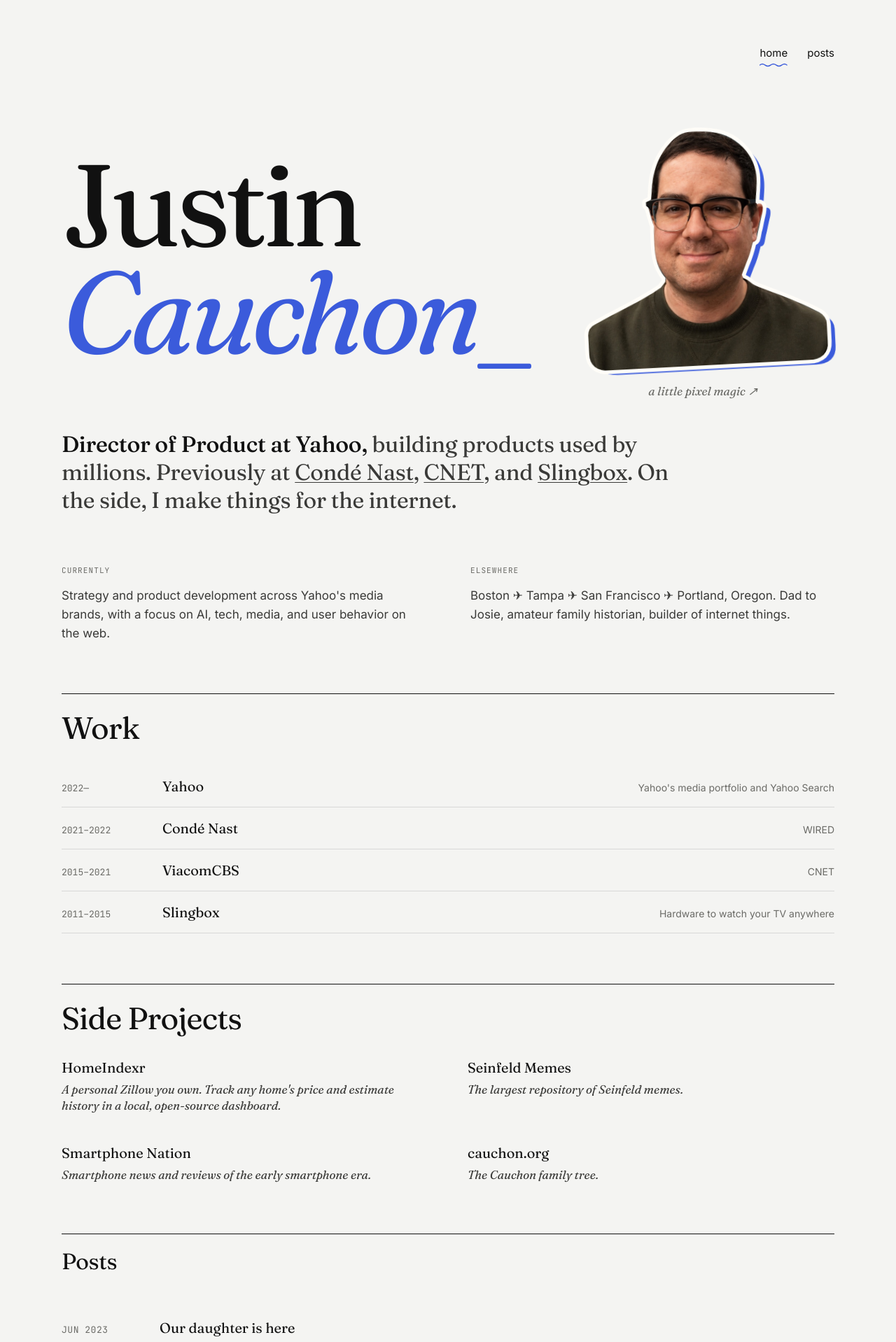
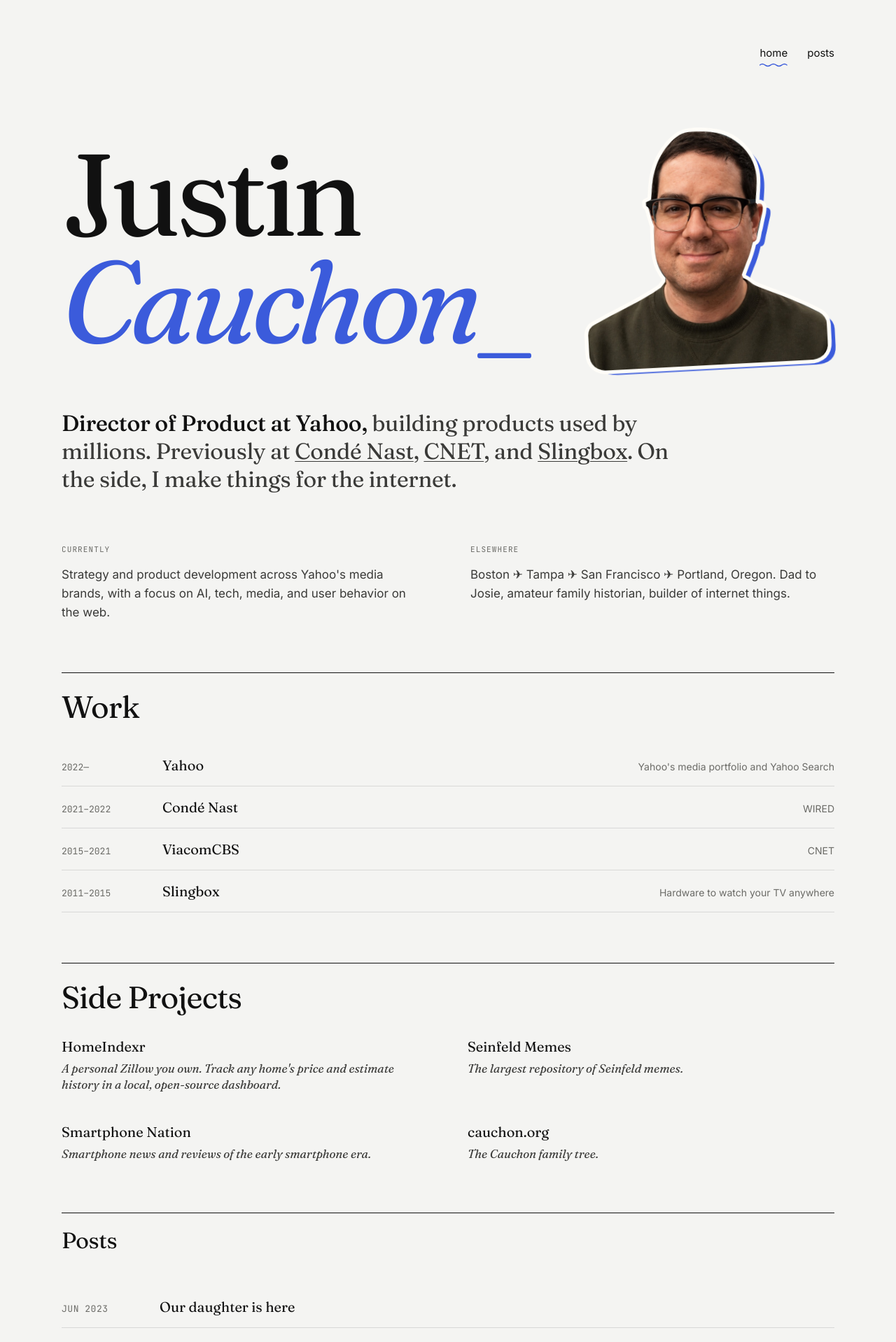
Before and after one commit to Cauchon/cauchon.github.io, a Jekyll site: the page built from index.html, in a window 1280 px wide. Shown: the top 1918 px of the page at 70% size. Built offline with Jekyll 4.4.1, drawn with Linux system fonts in a browser that asks for light colours.

Commit message:
Remove portrait toggle hint and refine avatar styling

```diff
--- a/css/home.css
+++ b/css/home.css
@@ -879,22 +879,19 @@
 /* A photographic paper cutout beside the name. */
 .hero--portrait { display: grid; grid-template-columns: minmax(0, 1fr) 34%; align-items: center; gap: 0; }
 .hero--portrait h1 { position: relative; z-index: 1; font-size: clamp(100px, 13vw, 166px); pointer-events: none; }
-.portrait { width: 100%; min-width: 0; position: relative; padding-bottom: 30px; }
+.portrait { width: 100%; min-width: 0; position: relative; }
 .portrait__button { display: block; width: 100%; padding: 0; border: 0; background: transparent; color: inherit; perspective: 900px; cursor: pointer; -webkit-tap-highlight-color: transparent; }
 .portrait__button:disabled { cursor: default; }
 .portrait__button:focus-visible { outline: 2px solid var(--accent); outline-offset: 10px; border-radius: 45% 45% 20% 20%; }
 .portrait__cutout { display: block; position: relative; pointer-events: none; transform: rotate(-3deg) rotateX(var(--portrait-rx, 0deg)) rotateY(var(--portrait-ry, 0deg)) translateY(var(--portrait-lift, 0px)) scale(var(--portrait-scale, 1)); transition: transform 420ms ease-out; }
 .portrait.is-hovering { --portrait-lift: -3px; --portrait-scale: 1.035; }
-.portrait svg { transform-origin: center; display: block; width: 100%; overflow: visible; opacity: 1; transition: opacity 420ms ease, transform 420ms ease; }
+.portrait__cutout > svg { transform-origin: center; display: block; width: 100%; overflow: visible; opacity: 1; transition: opacity 420ms ease, transform 420ms ease; }
 .portrait__habbo { position: absolute; inset: 0; width: 100%; height: 100%; object-fit: contain; image-rendering: pixelated; opacity: 0; transform: translateY(8px) scale(.94); transition: opacity 420ms ease, transform 420ms ease; }
 .portrait.is-habbo .portrait__cutout { transform: none; }
-.portrait.is-habbo svg { opacity: 0; transform: scale(.94); }
+.portrait.is-habbo .portrait__cutout > svg { opacity: 0; transform: scale(.94); }
 .portrait.is-habbo .portrait__habbo { opacity: 1; transform: none; }
 .portrait__backing { fill: var(--accent); transform: translate(calc(34px + var(--portrait-x, 0px)), calc(22px + var(--portrait-y, 0px))); transition: transform 220ms ease-out; }
 .portrait__paper { fill: #fffdf8; stroke: #fffdf8; stroke-width: 34; stroke-linejoin: round; }
-.portrait__hint { position: absolute; left: 0; right: 0; text-align: center; font: italic 17px/1.3 'Fraunces', Georgia, serif; }
-.portrait__hint { bottom: -3px; color: var(--ink-mute); opacity: 0; transition: opacity 180ms; }
-.portrait.is-ready .portrait__hint { opacity: 1; }
 @media (prefers-reduced-motion: no-preference) {
   .portrait { animation: portrait-arrive 650ms ease-out both; }
   @keyframes portrait-arrive { from { opacity: 0; transform: translateY(12px); } to { opacity: 1; transform: translateY(0); } }
@@ -908,8 +905,7 @@
   .hero--portrait { grid-template-columns: minmax(0, 1fr) 30%; gap: 0; align-items: center; }
   .hero--portrait h1 { font-size: clamp(62px, 19.5vw, 130px); letter-spacing: -0.05em; }
   .hero--portrait .cursor { display: none; }
-  .portrait { width: 100%; margin-left: 0; padding-bottom: 24px; top: 18px; }
-  .portrait__hint { font-size: 11px; left: 0; }
+  .portrait { width: 100%; margin-left: 0; top: 18px; }
 }
 @media (prefers-reduced-motion: reduce) {
   .portrait, .portrait * { animation: none !important; transition: none !important; }
--- a/index.html
+++ b/index.html
@@ -36,7 +36,6 @@
           <img class="portrait__habbo" src="/images/justin-habbo.png" alt="" aria-hidden="true" decoding="async" draggable="false" />
         </span>
       </button>
-      <span class="portrait__hint" aria-hidden="true">a little pixel magic ↗</span>
       <span class="portrait__greeting visually-hidden" role="status"></span>
     </div>
   </section>
--- a/js/portrait.js
+++ b/js/portrait.js
@@ -5,7 +5,6 @@
   const button = portrait.querySelector('button');
   const avatar = portrait.querySelector('.portrait__habbo');
   const photo = portrait.querySelector('svg');
-  const hint = portrait.querySelector('.portrait__hint');
   const greeting = portrait.querySelector('.portrait__greeting');
   const motion = window.matchMedia('(prefers-reduced-motion: reduce)');
   const reset = () => {
@@ -17,7 +16,6 @@
     try {
       await avatar.decode();
       button.disabled = false;
-      portrait.classList.add('is-ready');
     } catch {
       // Keep the original photograph if the avatar cannot be loaded.
     }
@@ -44,7 +42,6 @@
     const isHabbo = portrait.classList.toggle('is-habbo');
     button.setAttribute('aria-pressed', String(isHabbo));
     photo.setAttribute('aria-hidden', String(isHabbo));
-    hint.textContent = isHabbo ? 'back to real life ↗' : 'a little pixel magic ↗';
     greeting.textContent = isHabbo ? 'Justin is now a Habbo character. Press again to return to the photograph.' : 'Justin’s photograph is now showing.';
   });
   motion.addEventListener('change', reset);
```
Also changed, not shown: DESIGN.md (+1 -1 lines), images/justin-habbo.png.
